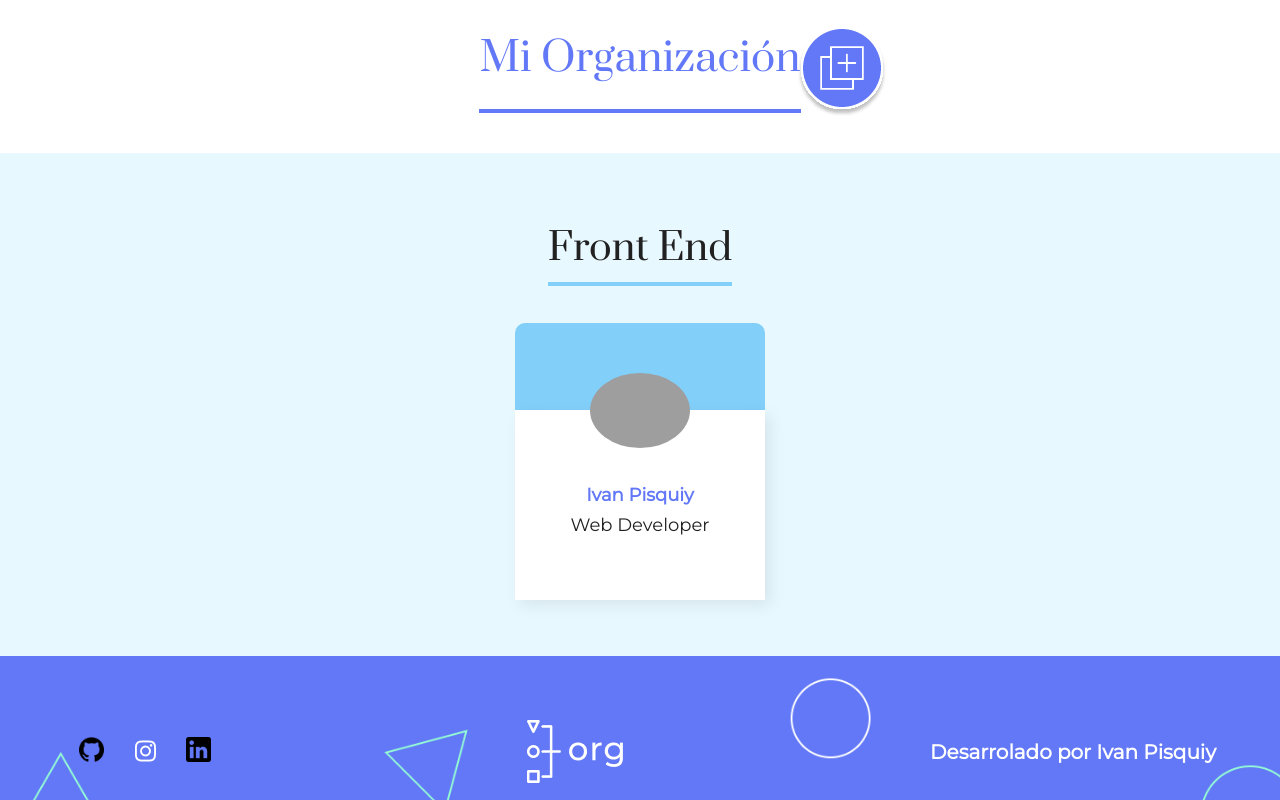
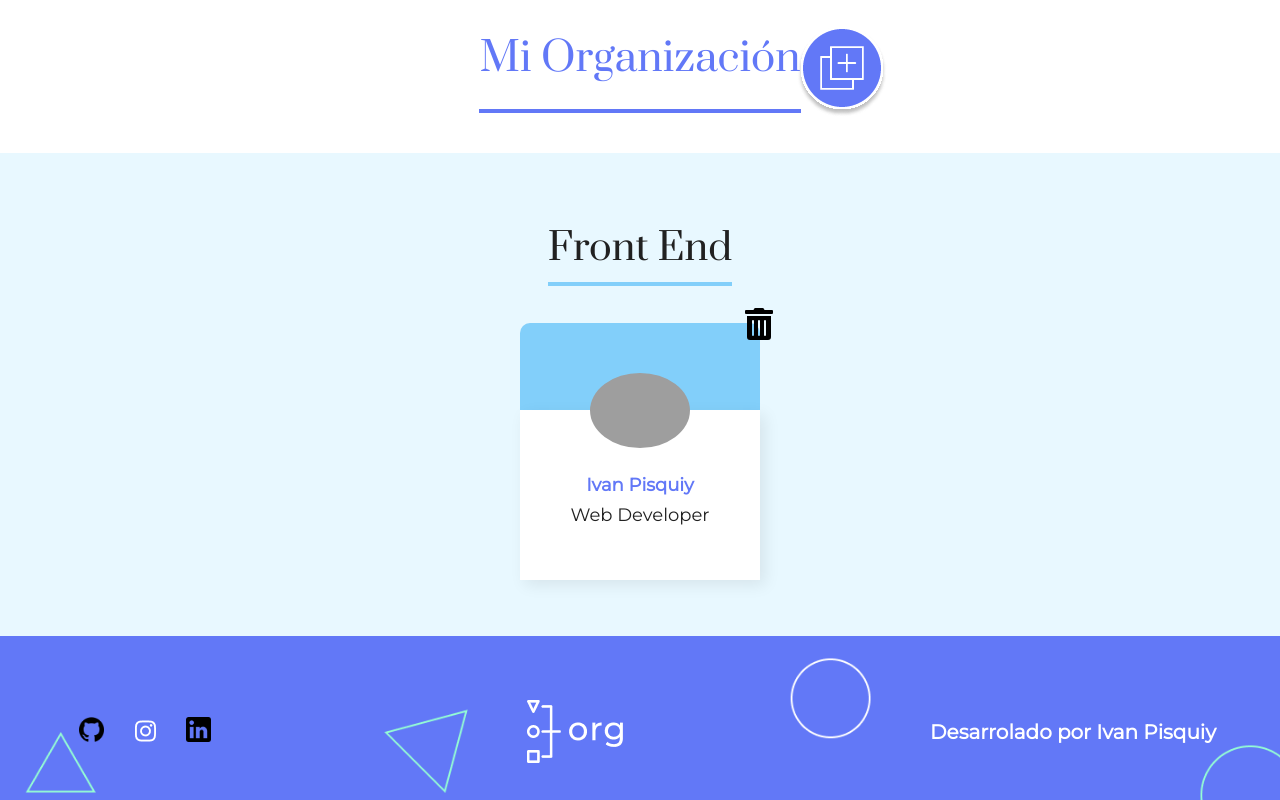
Before and after one commit to IvanPisquiy06/Team_Organizer, a React (Create React App) app: page / in a window 1280 px wide. Shown: the part 509-1309 px from the top of the page. Built offline with nearby package versions, Linux system fonts and the light colour scheme; grey boxes are pictures that could not be loaded.

Commit message:
Adding erase icon and receiving a function for that icon

```diff
--- a/package.json
+++ b/package.json
@@ -8,6 +8,7 @@
     "@testing-library/user-event": "^13.5.0",
     "react": "^18.2.0",
     "react-dom": "^18.2.0",
+    "react-icons": "^4.8.0",
     "react-scripts": "5.0.1",
     "web-vitals": "^2.1.4"
   },
--- a/src/App.js
+++ b/src/App.js
@@ -24,6 +24,11 @@ function App() {
   const registrarColaborador = (colaborador) => {
     //Spread operator
     setColaboradores([...colaboradores, colaborador]);
+  }
+
+  //Eliminar Colaborador
+  const eliminarColaborador = () => {
+
   }
 
   //Lista de Equipos
@@ -82,6 +87,7 @@ function App() {
           datos={equipo}
           key={equipo.titulo}
           colaboradores={colaboradores.filter(colaborador => colaborador.equipo === equipo.titulo)}
+          eliminarColaborador={eliminarColaborador}
         /> )
       }
 
--- a/src/components/colaborador/colaborador.css
+++ b/src/components/colaborador/colaborador.css
@@ -1,6 +1,7 @@
 .colaborador{
-    width: 250px;
+    width: 240px;
     margin-bottom: 24px;
+    position: relative;
 }
 
 .colaborador .encabezado{
@@ -17,8 +18,8 @@
 .colaborador .info{
     background: #FFFFFF;
     box-shadow: 5px 5px 15px rgba(0, 0, 0, 0.08);
-    padding-top: 50px;
-    padding-bottom: 40px;
+    padding-top: 40px;
+    padding-bottom: 30px;
     min-height: 100px;
     font-family: 'Montserrat', sans-serif;
 }
@@ -39,3 +40,9 @@
     font-weight: 400;
     margin: 0;
 }
+
+.eliminar{
+    position: absolute;
+    right: -15px;
+    top: -15px;
+}
--- a/src/components/colaborador/index.js
+++ b/src/components/colaborador/index.js
@@ -1,11 +1,13 @@
 import "./colaborador.css"
+import { FaTrashAlt } from "react-icons/fa";
 
 const Colaborador = (props) => {
 
     const {nombre, puesto, foto} = props.datos
-    const {colorPrimario} = props
+    const {colorPrimario, eliminarColaborador} = props
 
     return <div className="colaborador">
+        <FaTrashAlt onClick={eliminarColaborador} className="eliminar" />
         <div className="encabezado" style={{ backgroundColor: colorPrimario}}>
             <img src={foto} alt={nombre}/>
         </div>
--- a/src/components/equipo/index.js
+++ b/src/components/equipo/index.js
@@ -5,7 +5,7 @@ const Equipo = (props) => {
 
     const {titulo, colorPrimario, colorSecundario} = props.datos
 
-    const { colaboradores } = props
+    const { colaboradores, eliminarColaborador } = props
 
     return <>{ colaboradores.length > 0 &&
         <section className="equipo" style={{ backgroundColor: colorSecundario }}>
@@ -16,6 +16,7 @@ const Equipo = (props) => {
                         datos={colaborador}
                         key={index}
                         colorPrimario={colorPrimario}
+                        eliminarColaborador={eliminarColaborador}
                     />)
                 }
             </div>
```
Also changed, not shown: 1 other file (tests, documents, lock files or other folders).
